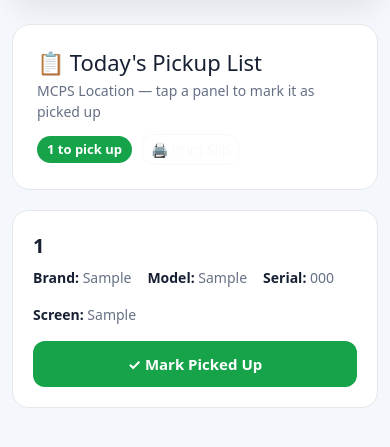
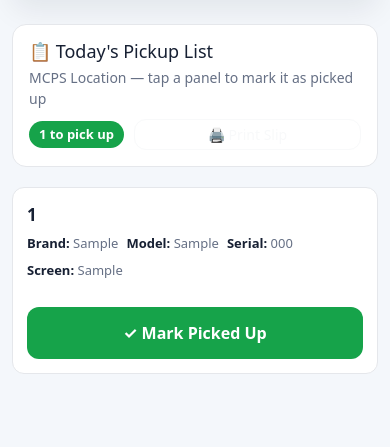
Before and after one commit to jralleman12A/pierson-repairs, a Flask app: template templates/driver_portal.html in a window 390 px wide. Shown: the part 140-587 px from the top of the page. Run offline with Flask 3, Linux system fonts and the light colour scheme; the template is opened without the code that fills it: values that come from a table or form of the project are taken from there, others are empty; tables that the repository leaves empty hold one stand-in row (values such as "Sample post").

Commit message:
Update driver_portal.html

```diff
--- a/templates/driver_portal.html
+++ b/templates/driver_portal.html
@@ -126,18 +126,22 @@
     font-weight: 700;
 }
 
-@media (max-width: 600px) {
-    .pickup-card {
-        flex-direction: column;
-        align-items: flex-start;
-    }
-    .pickup-action {
-        width: 100%;
-    }
-    .btn-pickup {
-        width: 100%;
-        text-align: center;
-    }
+@media (max-width: 768px) {
+    .driver-wrap { padding: 0; }
+
+    .driver-header-card { padding: 16px; border-radius: 14px; }
+    .driver-header-card h2 { font-size: 18px; }
+
+    .driver-actions-row { flex-direction: column; align-items: flex-start; gap: 10px; }
+    .driver-actions-row > div:last-child { width: 100%; }
+    .driver-actions-row .btn { flex: 1; text-align: center; }
+
+    .pickup-card { padding: 14px; border-radius: 12px; }
+    .pickup-card { flex-direction: column; align-items: flex-start; }
+    .pickup-id { font-size: 17px; }
+    .pickup-meta { gap: 8px; font-size: 13px; }
+    .pickup-action { width: 100%; margin-top: 10px; }
+    .btn-pickup { width: 100%; text-align: center; padding: 14px; font-size: 16px; }
 }
 </style>
 
```
